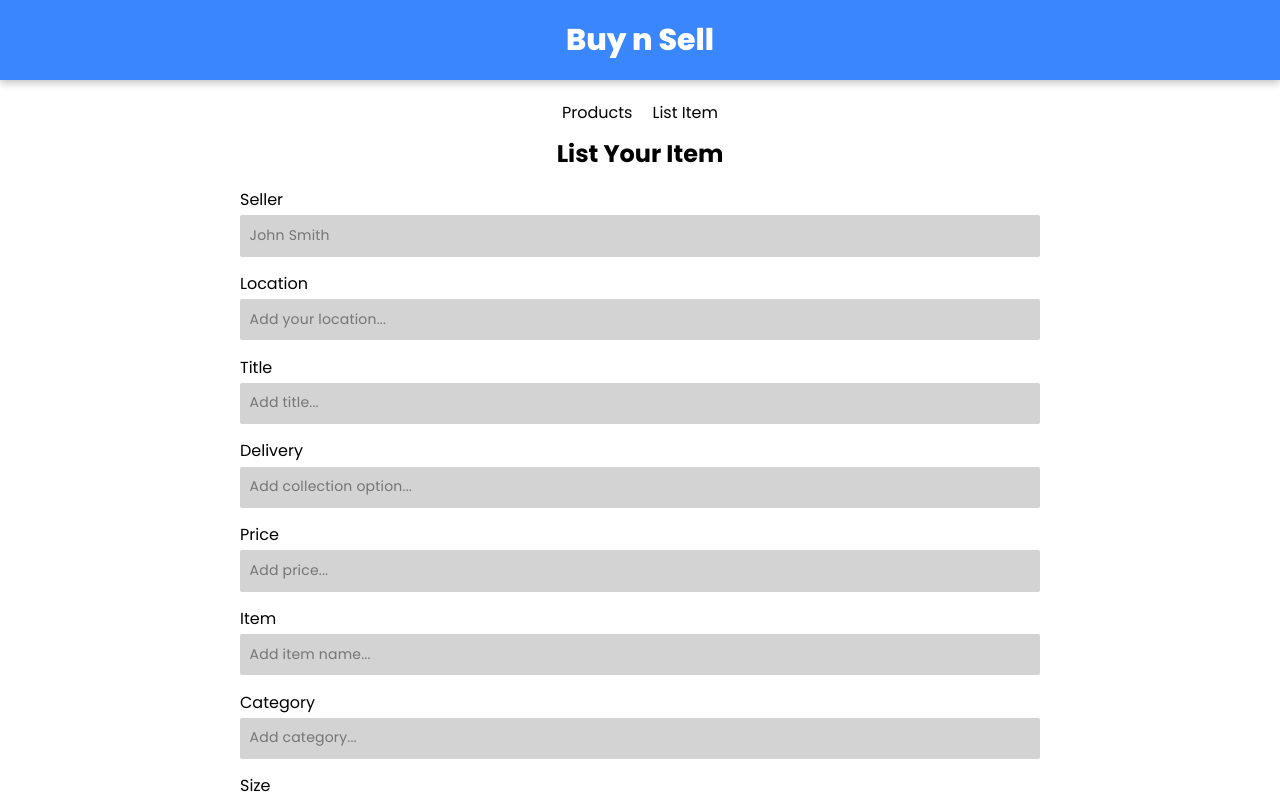
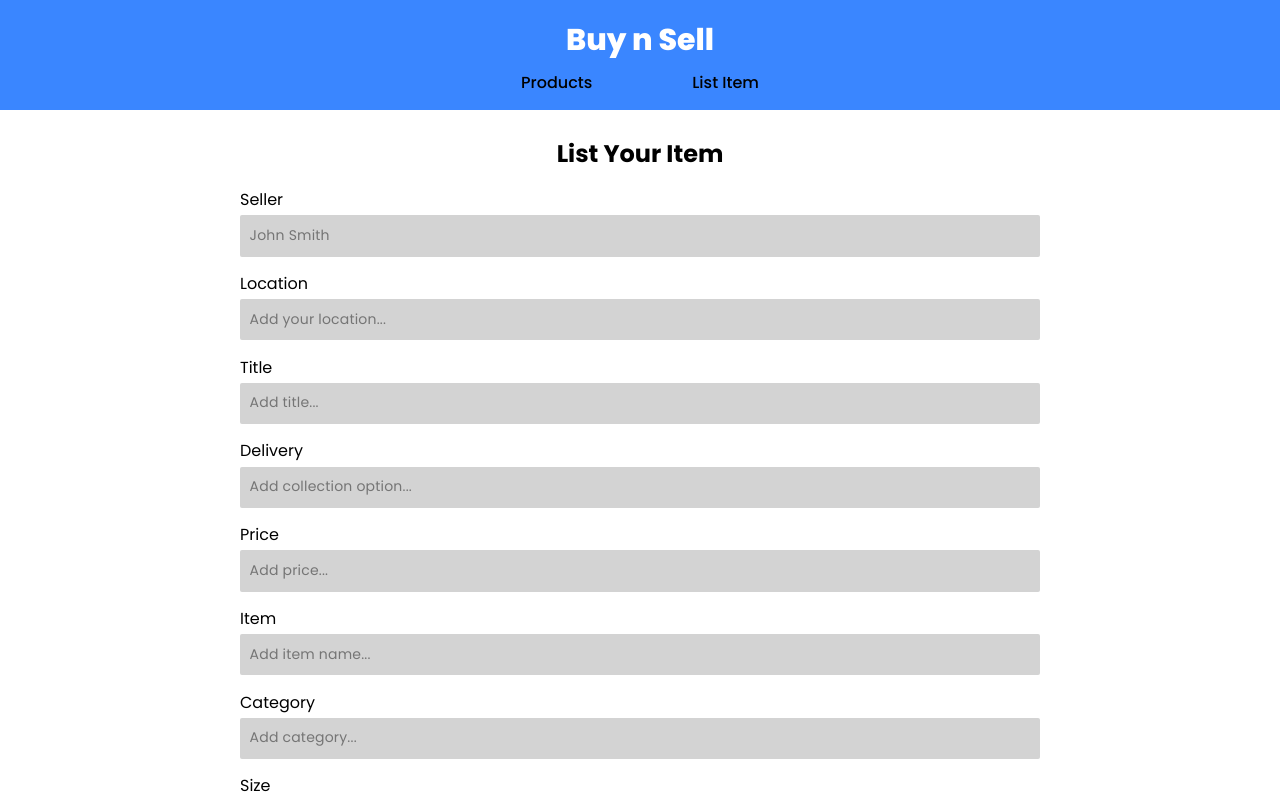
Before and after one commit to yukie-m/formativeReactApp, a React (Create React App) app: page /list-item in a window 1280 px wide. Shown: the top 800 px of the page. Built offline with nearby package versions, Linux system fonts and the light colour scheme.

Commit message:
styles changed

```diff
--- a/src/App.scss
+++ b/src/App.scss
@@ -3,18 +3,24 @@
 
 .nav-buttons {
   width: 100%;
-  position: absolute;
+  // position: absolute;
+  position: fixed;
   display: flex;
   justify-content: center;
-  gap: 20px;
-  margin-top: -40px;
-  padding-top: 20px;
-  z-index: -10;
+  gap: 100px;
+  // margin-top: -40px;
+  margin-top: -50px;
+  padding-bottom: 15px;
+  // padding-top: 20px;
+  // z-index: -10;
+  z-index: 0;
+  background-color: colors.$blue;
 }
 
 .nav-buttons a {
   color: black;
   text-decoration: none;
+  font-weight: 500;
 
   &:hover {
     text-decoration: underline;
@@ -34,6 +40,12 @@
   display: flex;
   flex-direction: column;
   justify-content: center;
+
+  h1 {
+    margin: 0.7 0rem;
+    font-size: 1.5rem;
+    text-align: center;
+  }
 }
 .item-wrapper {
   display: grid;
--- a/src/Components/Products.jsx
+++ b/src/Components/Products.jsx
@@ -4,6 +4,8 @@ import { useEffect, useState } from "react";
 import Modal from "react-modal";
 import { IoClose } from "react-icons/io5";
 import { HiUserCircle } from "react-icons/hi";
+import { MdOutlineStarPurple500 } from "react-icons/md";
+import { MdOutlineStarHalf } from "react-icons/md";
 
 export default function Products() {
   const [mydata, setData] = useState([]);
@@ -66,7 +68,7 @@ export default function Products() {
 
   return (
     <div className="container">
-      <h2>New Items</h2>
+      <h1>New Items</h1>
       <div className="item-wrapper">
         <div className="card-container">
           {mydata.map((item, index) => {
@@ -175,8 +177,17 @@ export default function Products() {
           <div className="seller-profile">
             <div className="modal-seller">{seller}</div>
             <div className="modal-seller-location">{area}</div>
-            <div className="modal-seller-score">4.7</div>
-            {/* TODO: Add Stars */}
+            <div className="rating-section">
+            <div className="rate">4.7</div>
+            <div className="star">
+                <MdOutlineStarPurple500 />
+                <MdOutlineStarPurple500 />
+                <MdOutlineStarPurple500 />
+                <MdOutlineStarPurple500 />
+                <MdOutlineStarHalf />
+              </div>
+            </div>
+
           </div>
         </div>
         <div className="w-full">
```
